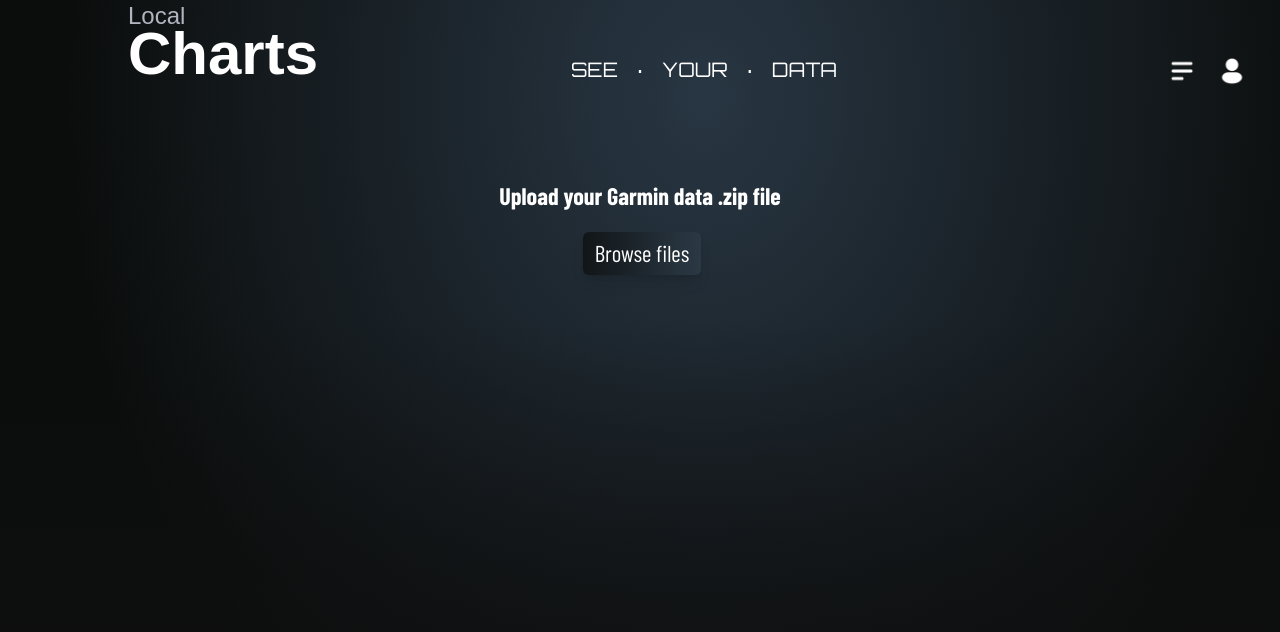
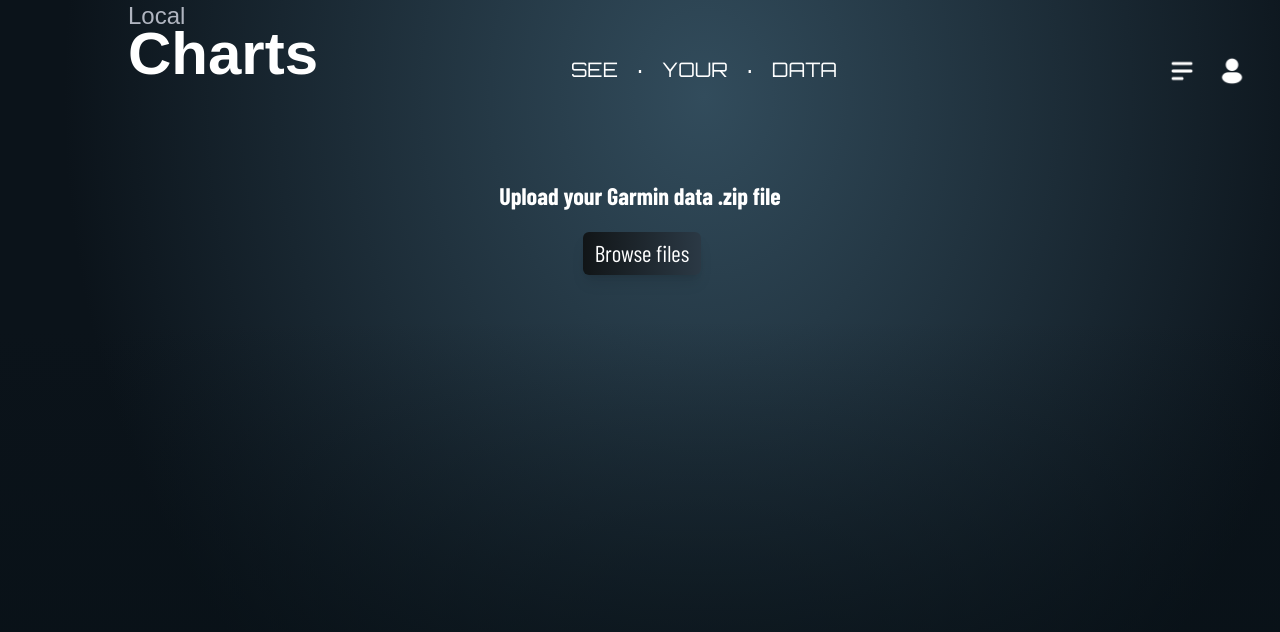
Before and after one commit to eliza-guseva/chart, a React (Create React App) app: page / in a window 1280 px wide. Shown: the top 632 px of the page. Built offline with nearby package versions, Linux system fonts and the light colour scheme; no server answers; a web font is replaced by a local one.

Commit message:
some color changes

```diff
--- a/src/components/graphs/BrushTimeGraph.js
+++ b/src/components/graphs/BrushTimeGraph.js
@@ -221,7 +221,7 @@ const BrushTimeGraph = ({
         justifyContent: 'space-between',
         width: svgWidth - margin.right + 'px',
         marginRight: svgWidth - xMax + 'px',
-        marginBottom: '-33px',
+        marginBottom: '-30px',
         zIndex: 10,
     };
     let styleAggrButtons = {
--- a/src/components/graphs/Wellness.js
+++ b/src/components/graphs/Wellness.js
@@ -1,12 +1,14 @@
 import React from 'react';
 import PropTypes from 'prop-types';
 import SleepStagesStack from './sleepGraphs/sleepStagesStack';
+import SleepScores from './sleepGraphs/SleepScores';
 
 
 const Wellness = ({sleepData}) => {
     return (
         <div className='graphdiv'>
             {(sleepData) && (sleepData.length > 0) && <SleepStagesStack sleepData={sleepData} />}
+            {(sleepData) && (sleepData.length > 0) && <SleepScores sleepData={sleepData} />}
         </div>
     );
 };
--- a/src/components/graphs/sleepGraphs/sleepStagesStack.js
+++ b/src/components/graphs/sleepGraphs/sleepStagesStack.js
@@ -31,7 +31,7 @@ import {
     getDate,
     getAvg
 } from '../fileAndDataProcessors';
-import { sv } from 'date-fns/locale';
+import { sl, sv } from 'date-fns/locale';
 
 
 const brushStyle = {
@@ -231,6 +231,7 @@ const SleepStackMainGraph = ({
 
 
 const SleepStagesStack = ({ sleepData }) => {
+    console.log('sleepData', sleepData[sleepData.length - 1]);
     return (
         <BrushTimeGraph
             dailyData={sleepData}
--- a/src/output.css
+++ b/src/output.css
@@ -857,7 +857,7 @@ video {
   flex-direction: column;
   align-items: center;
   justify-content: flex-start;
-  background-image: linear-gradient(0deg, #0e0e0e 0%, #ffffff00 60%), radial-gradient(100% 200% at 55% 12%, #283643, #0b0d0c 50%);
+  background-image: linear-gradient(0deg, #081117 0%, #ffffff00 60%), radial-gradient(100% 200% at 55% 12%, #324c5c, #0b131a 50%);
   font-family: Barlow Condensed, sans-serif;
   font-size: calc(7px + 2vmin);
   --tw-text-opacity: 1;
--- a/tailwind.config.js
+++ b/tailwind.config.js
@@ -32,7 +32,7 @@ module.exports = {
             'btn-accent-grad': 'linear-gradient(90deg, #a36b4d, #c38975)',
             'btn-light-grad': 'linear-gradient(0deg, #404c5b, #606c7b)',
             'btn-dark-grad': 'linear-gradient(0deg, #1e1e1e, #3e3e3e)',
-            'bgoval': 'linear-gradient(0deg, #0e0e0e 0%, #ffffff00 60%), radial-gradient(100% 200% at 55% 12%, #283643, #0b0d0c 50%)',
+            'bgoval': 'linear-gradient(0deg, #081117 0%, #ffffff00 60%), radial-gradient(100% 200% at 55% 12%, #324c5c, #0b131a 50%)',
           }
     },
   },
```
